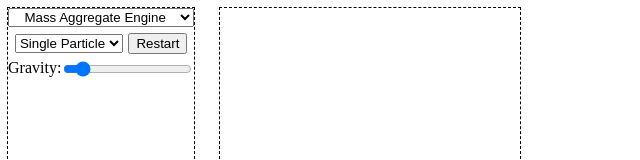
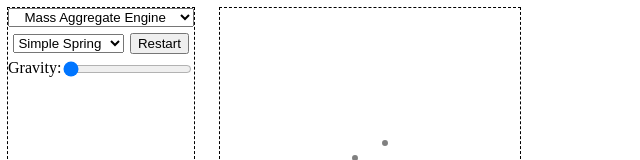
Before and after one commit to sistemd/physics-pancake, a Vue app: page / in a window 1280 px wide. Shown: the top 160 px of the page, without its empty margins (0-640 px from the left). Built offline with nearby package versions, Linux system fonts and the light colour scheme.

Commit message:
Added springs, currently there are bugs

```diff
--- a/src/Line.js
+++ b/src/Line.js
@@ -1,7 +1,15 @@
 export default class Line {
+    static between(origin, end) {
+        return new Line(origin, origin.subtractedFrom(end));
+    }
+
     constructor(origin, offset) {
         this.origin = origin;
         this.offset = offset;
+    }
+
+    get end() {
+        return this.origin.addTo(this.offset);
     }
 
     get length() {
--- a/src/Vector2.js
+++ b/src/Vector2.js
@@ -6,6 +6,10 @@ export default class Vector2 {
     constructor(x, y) {
         this.x = x;
         this.y = y;
+    }
+
+    get magnitude() {
+        return Math.sqrt(this.x * this.x + this.y * this.y);
     }
 
     dot(other) {
@@ -20,6 +24,10 @@ export default class Vector2 {
         return new Vector2(this.x + other.x, this.y + other.y);
     }
 
+    subtractedFrom(other) {
+        return new Vector2(other.x - this.x, other.y - this.y);
+    }
+
     scaled(factor) {
         return new Vector2(this.x * factor, this.y * factor);
     }
@@ -29,8 +37,17 @@ export default class Vector2 {
         this.y += other.y;
     }
 
+    subtract(other) {
+        this.x -= other.x;
+        this.y -= other.y;
+    }
+
     scale(factor) {
         this.x *= factor;
         this.y *= factor;
     }
+
+    distanceTo(other) {
+        return this.subtractedFrom(other).magnitude;
+    }
 }
--- a/src/components/Simulation.vue
+++ b/src/components/Simulation.vue
@@ -20,6 +20,7 @@ import MassAggregateSimulation from '../mass-aggregate/MassAggregateSimulation';
 import MassAggregateEngine from '../mass-aggregate/MassAggregateEngine';
 import RigidBodySimulation from '../rigid-body/RigidBodySimulation';
 import Particle from '../mass-aggregate/Particle';
+import Spring from '../mass-aggregate/Spring';
 import Vector2 from '../Vector2';
 
 export default {
@@ -51,10 +52,35 @@ export default {
         massAggregateSamples() {
             return [
                 {
-                    title: 'Single Particle',
+                    title: 'Simple Spring',
+                    factory(engine) {
+                        const particles = [
+                            new Particle({
+                                position: new Vector2(-0.1, 0),
+                                mass: 1,
+                            }),
+                            new Particle({
+                                position: new Vector2(0.1, 0.1),
+                                forces: [() => new Vector2(1e-2, 0)],
+                                mass: 1,
+                            }),
+                        ];
+                        return new MassAggregateEngine({
+                            timestep: engine.timestep,
+                            gravity: 0,
+                            particles,
+                            springs: [
+                                new Spring({ particles }),
+                            ],
+                        });
+                    },
+                },
+                {
+                    title: 'Simple Particle',
                     factory(engine) {
                         return new MassAggregateEngine({
-                            ...engine,
+                            timestep: engine.timestep,
+                            gravity: engine.gravity,
                             particles: [
                                 new Particle({
                                     position: new Vector2(0, 0),
--- a/src/components/SimulationOptions.vue
+++ b/src/components/SimulationOptions.vue
@@ -23,7 +23,12 @@
             {{ sample.title }}
           </option>
         </select>
-      <button id="restart-simulation" @click="restartSimulation()">Restart</button>
+        <button
+          id="restart-simulation"
+          @click="restartSimulation()"
+        >
+          Restart
+        </button>
       </div>
 
       <div class="gravity">
@@ -37,9 +42,9 @@
         </div>
         <div class="gravity-slider">
           <input
-          type="range"
             id="mass-aggregate-gravity"
             v-model="simulationSelection.massAggregateSimulation.engine.gravity"
+            type="range"
             min="0"
             max="1e-5"
             step="1e-9"
--- a/src/graphics.js
+++ b/src/graphics.js
@@ -1,4 +1,5 @@
 import Vector2 from './Vector2';
+import Line from './Line';
 
 export function clearContext(context, style) {
     if (style)
@@ -17,6 +18,23 @@ export function drawCircle(context, { position, radius }, style) {
     context.fill();
 }
 
+export function drawLine(context, line, style) {
+    if (style)
+        context.strokeStyle = style;
+    line = transformNormalizedLine(context, line);
+    context.beginPath();
+    context.moveTo(line.origin.x, line.origin.y);
+    context.lineTo(line.end.x, line.end.y);
+    context.stroke();
+}
+
+function transformNormalizedLine(context, line) {
+    return new Line(
+        transformNormalizedCoordinates(context, line.origin),
+        transformNormalizedCoordinates(context, line.offset),
+    );
+}
+
 function transformNormalizedCoordinates(context, coordinates) {
     const factor = coordinates.addedTo(new Vector2(1, 1)).scaled(0.5);
     return new Vector2(
--- a/src/mass-aggregate/MassAggregateDrawing.js
+++ b/src/mass-aggregate/MassAggregateDrawing.js
@@ -1,4 +1,4 @@
-import { clearContext, drawCircle } from '../graphics';
+import { clearContext, drawCircle, drawLine } from '../graphics';
 
 export default class MassAggregateDrawing {
     constructor({ context, drawingSprings, drawingParticles, particleRadius, backgroundStyle, primaryStyle, secondaryStyle }) {
@@ -16,14 +16,16 @@ export default class MassAggregateDrawing {
     }
 
     drawParticles(particles) {
-        for (const particle of particles)
+        for (const particle of particles) {
             drawCircle(this.context, {
                 position: particle.position,
                 radius: this.particleRadius,
-            }, this.primaryStyle);
+            }, this.secondaryStyle);
+        }
     }
 
     drawSprings(springs) {
-        // TODO
+        for (const spring of springs)
+            drawLine(this.context, spring.line, this.secondaryStyle);
     }
 }
--- a/src/mass-aggregate/Particle.js
+++ b/src/mass-aggregate/Particle.js
@@ -1,9 +1,9 @@
 import Vector2 from '../Vector2';
 
 export default class Particle {
-    constructor({ position, mass }) {
+    constructor({ position, mass, forces }) {
         this.position = position;
-        this.forces = [];
+        this.forces = forces || [];
         this.velocity = Vector2.zero;
         this.mass = mass;
     }
@@ -19,6 +19,10 @@ export default class Particle {
         return this.accumulateForce().scaled(1 / this.mass);
     }
 
+    distanceTo(other) {
+        return this.position.distanceTo(other.position);
+    }
+
     get positionIsValid() {
         return (this.position.x >= -2 && this.position.x <= 2 &&
                 this.position.y >= -2 && this.position.y <= 2);
--- /dev/null
+++ b/src/mass-aggregate/Spring.js
@@ -0,0 +1,17 @@
+import Line from '../Line.js';
+
+export default class Spring {
+    constructor({ particles, stiffness }) {
+        this.particles = particles;
+        this.stiffness = (stiffness !== undefined) ? stiffness : 0.99;
+        this.restingLength = this.currentLength;
+    }
+
+    get line() {
+        return Line.between(this.particles[0].position, this.particles[1].position);
+    }
+
+    get currentLength() {
+        return this.particles[0].distanceTo(this.particles[1]);
+    }
+}
```
Lines whose indentation alone changed are shown as unchanged.
